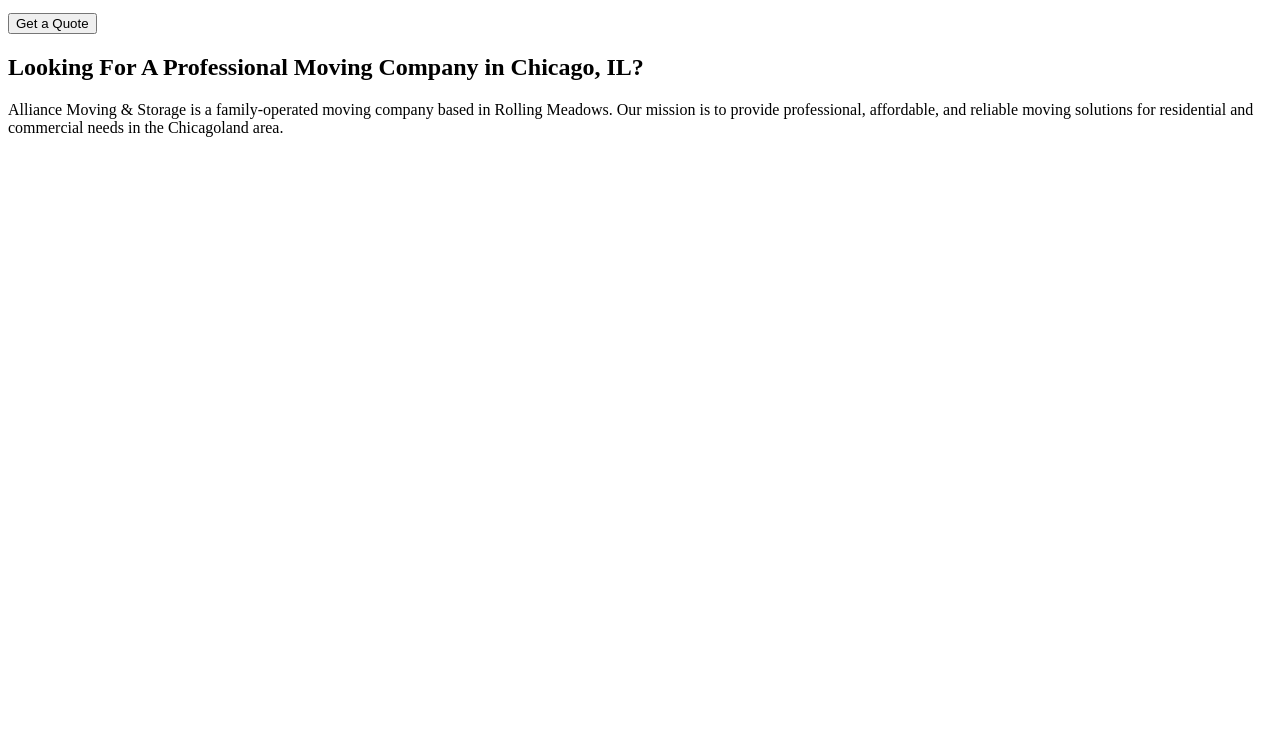
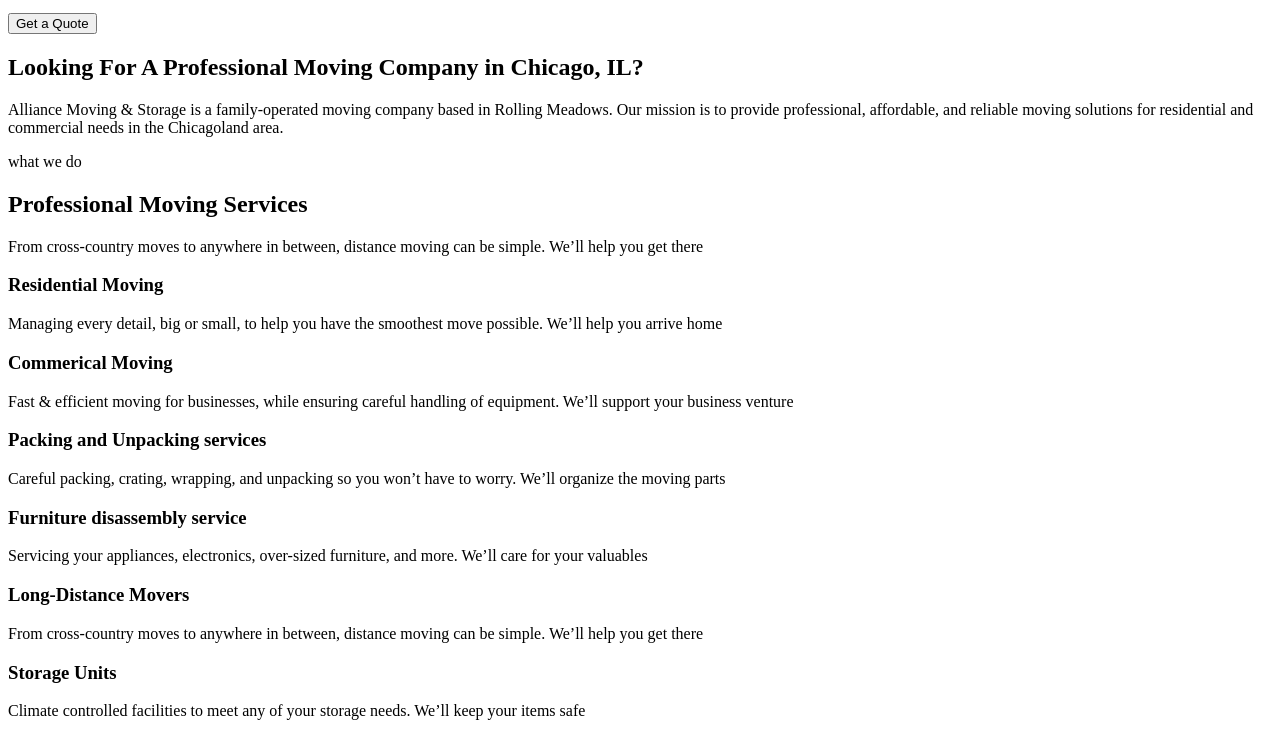
Before and after one commit to inna-ux/testRepo, a plain HTML site: page index.html in a window 1280 px wide. Shown: the part 203-939 px from the top of the page. Before the commit the page ends 800 px from the top, so only its background shows below. Drawn offline with Linux system fonts and the light colour scheme.

Commit message:
feat: add section-services

```diff
--- a/index.html
+++ b/index.html
@@ -57,6 +57,71 @@
                 </div>
 
             </section>
+
+            <section class="section section-services">
+                <div class="section-title title">
+                    <span>what we do</span>
+                    <h2 class="main-title section-services_title">Professional Moving Services</h2>
+                    <p class="p-class">From cross-country moves to anywhere in between, distance moving can be simple. We’ll help you get there</p>
+                </div>
+
+                <div class="section-content">
+                    <div class="services-card">
+                        <div class="img-card"></div>
+                        <div class="services-card-title">
+                            <h3 class="h3-title">Residential Moving</h3>
+                        </div>
+                        <div class="service-card-text">
+                            <p class="p-class">Managing every detail, big or small, to help you have the smoothest move possible. We’ll help you arrive home</p>
+                        </div>
+                    </div>
+                    <div class="services-card">
+                        <div class="img-card"></div>
+                        <div class="services-card-title">
+                            <h3 class="h3-title">Commerical Moving</h3>
+                        </div>
+                        <div class="service-card-text">
+                            <p class="p-class">Fast & efficient moving for businesses, while ensuring careful handling of equipment. We’ll support your business venture</p>
+                        </div>
+                    </div>
+                    <div class="services-card">
+                        <div class="img-card"></div>
+                        <div class="services-card-title">
+                            <h3 class="h3-title">Packing and Unpacking services</h3>
+                        </div>
+                        <div class="service-card-text">
+                            <p class="p-class">Careful packing, crating, wrapping, and unpacking so you won’t have to worry. We’ll organize the moving parts</p>
+                        </div>
+                    </div>
+                    <div class="services-card">
+                        <div class="img-card"></div>
+                        <div class="services-card-title">
+                            <h3 class="h3-title">Furniture disassembly service</h3>
+                        </div>
+                        <div class="service-card-text">
+                            <p class="p-class">Servicing your appliances, electronics, over-sized furniture, and more. We’ll care for your valuables</p>
+                        </div>
+                    </div>
+                    <div class="services-card">
+                        <div class="img-card"></div>
+                        <div class="services-card-title">
+                            <h3 class="h3-title">Long-Distance Movers</h3>
+                        </div>
+                        <div class="service-card-text">
+                            <p class="p-class">From cross-country moves to anywhere in between, distance moving can be simple. We’ll help you get there</p>
+                        </div>
+                    </div>
+                    <div class="services-card">
+                        <div class="img-card"></div>
+                        <div class="services-card-title">
+                            <h3 class="h3-title">Storage Units</h3>
+                        </div>
+                        <div class="service-card-text">
+                            <p class="p-class">Climate controlled facilities to meet any of your storage needs. We’ll keep your items safe</p>
+                        </div>
+                    </div>
+                </div>
+            </section>
         </div>
     </main>
 </body>
```
